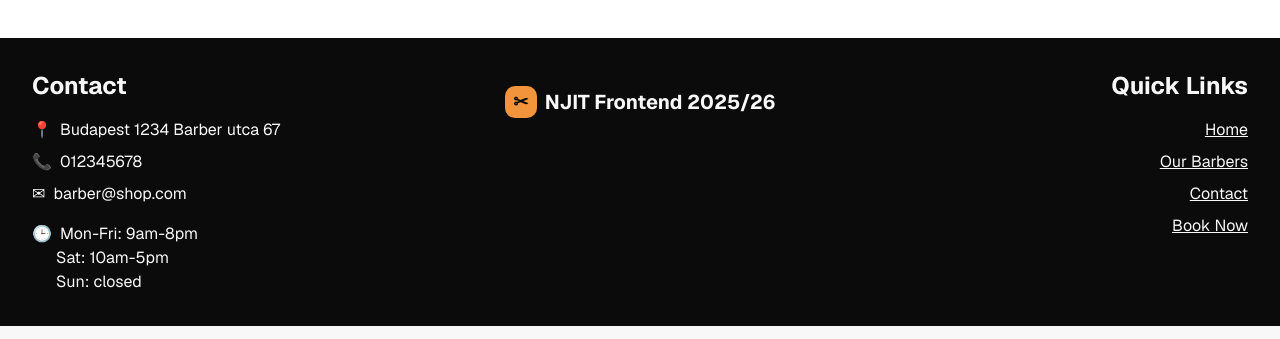
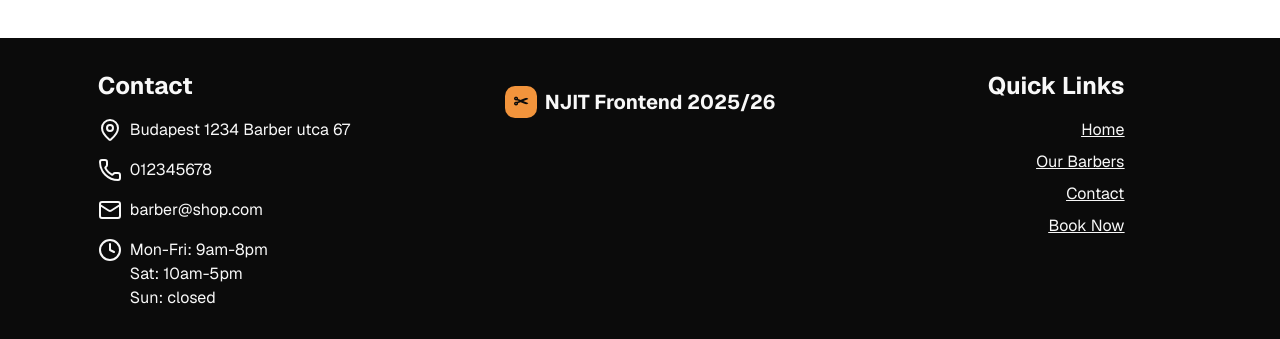
Before and after one commit to rabazso/appointment_system, a Vue app in the folder frontend/: page /barbers in a window 1280 px wide. Shown: the part 2370-2709 px from the top of the page. Built offline with nearby package versions, Linux system fonts and the light colour scheme; no server answers; what @formkit/vue, tailwindcss-animated would draw is missing.

Commit message:
footer icons updated

```diff
--- a/frontend/src/components/layout/Footer.vue
+++ b/frontend/src/components/layout/Footer.vue
@@ -1,6 +1,7 @@
 <script setup>
 import {ref, nextTick} from 'vue'
 import { useRouter } from 'vue-router'
+import {Clock, Mail, Phone, MapPin} from 'lucide-vue-next'
 const title = import.meta.env.VITE_APP_NAME
 const props = defineProps({
   variant: { type: String, required: false }
@@ -33,27 +34,46 @@ const scrollToLink = async (link) => {
 </script>
 <template>
     <footer class="p-8 md:grid md:grid-cols-3 md:gap-8 flex flex-col items-start gap-8" :class="bgcolor, textcolor">
-        <div class="col-span-1">
+        <div class="col-span-1 mx-auto">
             <h2 class="text-2xl font-bold mb-4">Contact</h2>
-            <p class="flex items-start mb-2">
-                <span class="mr-2">📍</span>Budapest 1234 Barber utca 67
-            </p>
-            <p class="flex items-center mb-2">
-                <span class="mr-2">📞</span> 012345678
-            </p>
-            <p class="flex items-center mb-2">
-                <span class="mr-2">✉︎</span> barber@shop.com
-            </p>
-            <div class="mt-4">
-                <p class="flex items-start">
-                    <span class="mr-2">🕒</span>Mon-Fri: 9am-8pm
-                </p>
-                <p class="ml-6">
-                    Sat: 10am-5pm
-                </p>
-                <p class="ml-6">
-                    Sun: closed
-                </p>
+            <div class="flex space-x-2">
+                <div class="items-end">
+                    <MapPin/>
+                </div>
+                <div class="items-start">
+                    <p>Budapest 1234 Barber utca 67</p>
+                </div>
+            </div>
+
+            <div class="mt-4 flex space-x-2">
+                <div class="items-end">
+                    <Phone/>
+                </div>
+                <div class="items-start">
+                    <p> 012345678</p>
+                </div>
+            </div>
+
+            <div class="mt-4 flex space-x-2">
+                <div class="items-end">
+                    <Mail/>
+                </div>
+                <div class="items-start">
+                    <p>barber@shop.com</p>
+                </div>
+            </div>
+
+            <div class="mt-4 flex space-x-2">
+                <div class="items-end">
+                    <Clock/>
+                </div>
+                <div class="items-start">
+                    <p>
+                        Mon-Fri: 9am-8pm<br>
+                        Sat: 10am-5pm<br>
+                        Sun: closed
+                    </p>
+                </div>
             </div>
         </div>
         <div class="col-span-1 flex flex-col items-center justify-start">
@@ -66,7 +86,7 @@ const scrollToLink = async (link) => {
                 </RouterLink>
             </div>
         </div>
-        <div class="col-span-1 md:text-right">
+        <div class="col-span-1 md:text-right mx-auto">
             <h2 class="text-2xl font-bold mb-4">Quick Links</h2>
             <ul>
                 <li class="mb-2 underline"><RouterLink to="/">Home</RouterLink></li>
```
